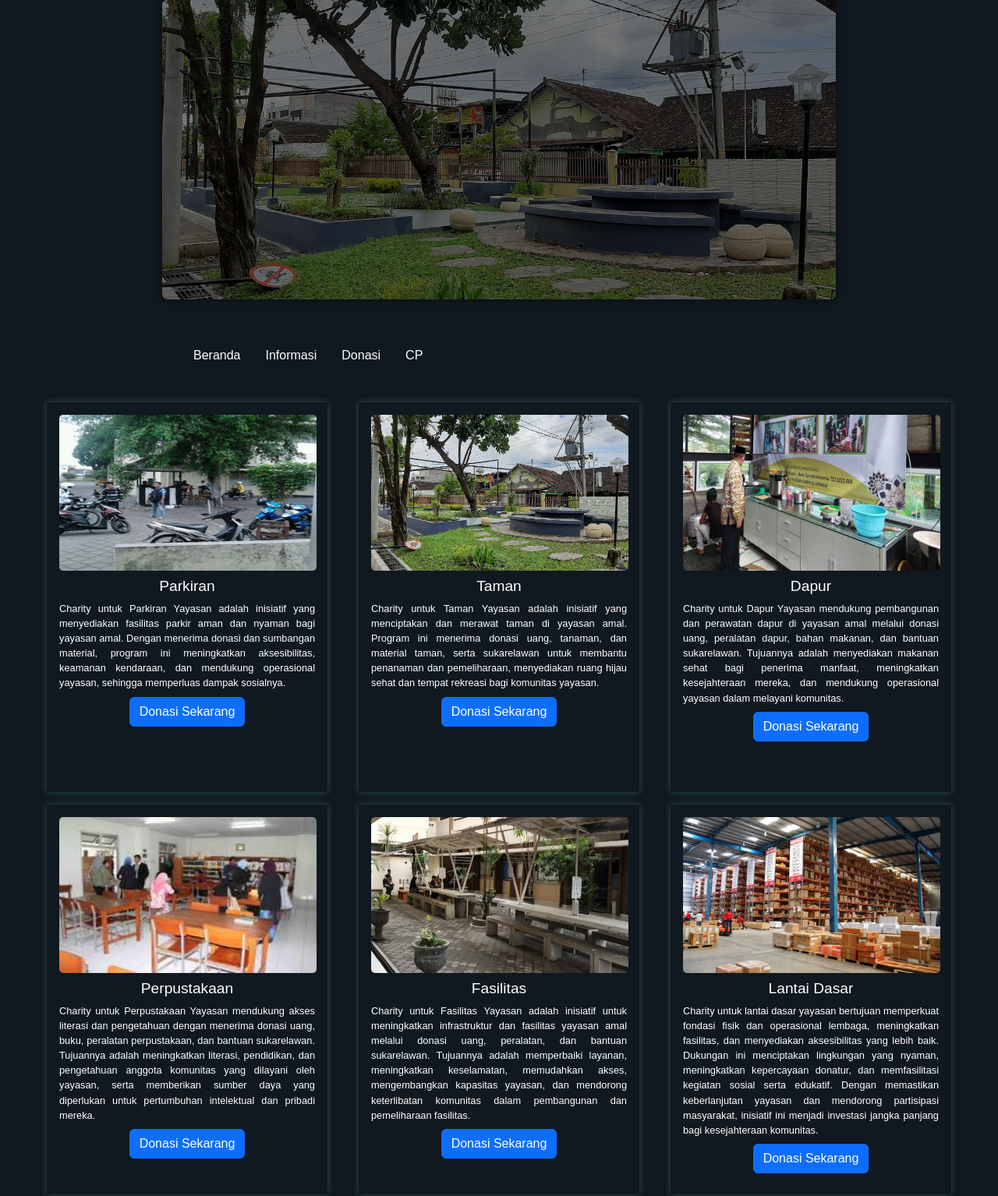
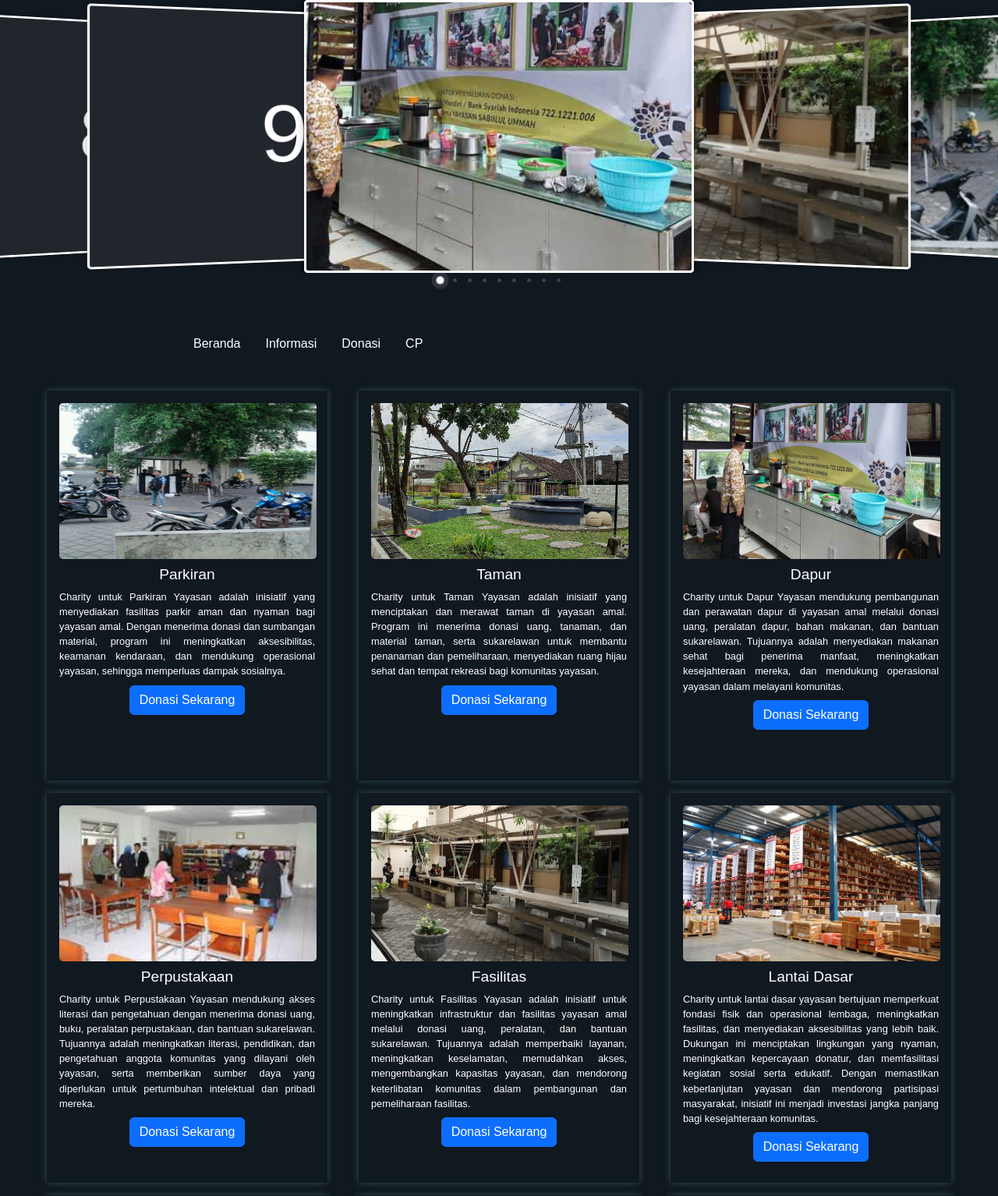
Before and after one commit to segaak/porject-pwd, a PHP site: page /beranda.php in a window 1280 px wide. Shown: the part 150-1684 px from the top of the page at 78% size. Run offline with PHP 8.4, Linux system fonts and the light colour scheme.

Commit message:
mengedit beranda

```diff
--- a/beranda.php
+++ b/beranda.php
@@ -1,8 +1,9 @@
 <?php
-
+session_start();
 ?>
 <!DOCTYPE html>
 <html lang="en">
+
 <head>
   <meta charset="UTF-8">
   <meta name="viewport" content="width=device-width, initial-scale=1.0">
@@ -10,16 +11,143 @@
   <link rel="stylesheet" type="text/css" href="style.css">
   <link href="https://cdn.jsdelivr.net/npm/bootstrap@5.3.3/dist/css/bootstrap.min.css" rel="stylesheet" integrity="sha384-QWTKZyjpPEjISv5WaRU9OFeRpok6YctnYmDr5pNlyT2bRjXh0JMhjY6hW+ALEwIH" crossorigin="anonymous">
   <style>
-*{
+    * {
       margin: 0;
       padding: 0;
       box-sizing: border-box;
     }
+
     body {
       font-family: Arial, sans-serif;
       background-color: #101820;
     }
-header {
+    .slider{width: 100%}
+    .slider input{display: none;}
+    .testimonials{
+      display: flex;
+      align-items: center;
+      justify-content: center;
+      position: relative;
+      min-height: 350px;
+      perspective: 1000px;
+      overflow: hidden;
+    }
+    .testimonials .item {
+  width: 500px; /* Sesuaikan lebar kotak atau label */
+  height: 350px; /* Sesuaikan tinggi kotak atau label */
+  /* padding: 30px; */
+  border-radius: 5px;
+  background-color: #21262d;
+  position: absolute;
+  border: 3px solid white;
+  top: 0;
+  box-sizing: border-box;
+  text-align: center;
+  transition: transform 0.4s;
+  box-shadow: 0 0 10px rgba(0,0,0,0.3);
+  user-select: none;
+  cursor: pointer;
+  display: flex;
+  justify-content: center;
+  align-items: center;
+}
+
+.testimonials .item img {
+  width: 100%;
+  height: 100%; /* Gambar mengisi kotak atau label */
+  object-fit: cover; /* Gambar akan memenuhi kotak atau label */
+  border-radius: 5px; /* Bordes untuk gambar */
+}
+    .testimonials .item h1{font-size: 114px; color: white;}
+    .dots{display: flex; justify-content: center;align-items: center;}
+    .dots label{
+      height: 5px;
+      width: 5px;
+      border-radius: 50%;
+      cursor: pointer;
+      background-color: #413B52;
+      margin: 7px;
+      transition-duration: 0.2s;
+    }
+
+    #t-1:checked ~ .dots label[for="t-1"],
+    #t-2:checked ~ .dots label[for="t-2"],
+    #t-3:checked ~ .dots label[for="t-3"],
+    #t-4:checked ~ .dots label[for="t-4"],
+    #t-5:checked ~ .dots label[for="t-5"],
+    #t-6:checked ~ .dots label[for="t-6"],
+    #t-7:checked ~ .dots label[for="t-7"],
+    #t-8:checked ~ .dots label[for="t-8"],
+    #t-9:checked ~ .dots label[for="t-9"] {
+      transform: scale(2);
+      background-color: #fff;
+      box-shadow: 0px 0px 0px 3px #dddddd24;
+    }
+
+    #t-1:checked ~ .testimonials label[for="t-3"],
+    #t-2:checked ~ .testimonials label[for="t-4"],
+    #t-3:checked ~ .testimonials label[for="t-5"],
+    #t-4:checked ~ .testimonials label[for="t-6"],
+    #t-5:checked ~ .testimonials label[for="t-7"],
+    #t-6:checked ~ .testimonials label[for="t-8"],
+    #t-7:checked ~ .testimonials label[for="t-9"],
+    #t-8:checked ~ .testimonials label[for="t-1"],
+    #t-9:checked ~ .testimonials label[for="t-2"] {
+      transform: translate3d(600px, 0, -180px) rotateY(-25deg);
+      z-index: 2;
+    }
+
+    #t-1:checked ~ .testimonials label[for="t-2"],
+    #t-2:checked ~ .testimonials label[for="t-3"],
+    #t-3:checked ~ .testimonials label[for="t-4"],
+    #t-4:checked ~ .testimonials label[for="t-5"],
+    #t-5:checked ~ .testimonials label[for="t-6"],
+    #t-6:checked ~ .testimonials label[for="t-7"],
+    #t-7:checked ~ .testimonials label[for="t-8"],
+    #t-8:checked ~ .testimonials label[for="t-9"],
+    #t-9:checked ~ .testimonials label[for="t-1"] {
+      transform: translate3d(300px, 0, -90px) rotateY(-15deg);
+      z-index: 3;
+    }
+
+    #t-2:checked ~ .testimonials label[for="t-1"],
+    #t-3:checked ~ .testimonials label[for="t-2"],
+    #t-4:checked ~ .testimonials label[for="t-3"],
+    #t-5:checked ~ .testimonials label[for="t-4"],
+    #t-6:checked ~ .testimonials label[for="t-5"],
+    #t-7:checked ~ .testimonials label[for="t-6"],
+    #t-8:checked ~ .testimonials label[for="t-7"],
+    #t-9:checked ~ .testimonials label[for="t-8"],
+    #t-1:checked ~ .testimonials label[for="t-9"] {
+      transform: translate3d(-300px, 0, -90px) rotateY(15deg);
+      z-index: 3;
+    }
+
+    #t-3:checked ~ .testimonials label[for="t-1"],
+    #t-4:checked ~ .testimonials label[for="t-2"],
+    #t-5:checked ~ .testimonials label[for="t-3"],
+    #t-6:checked ~ .testimonials label[for="t-4"],
+    #t-7:checked ~ .testimonials label[for="t-5"],
+    #t-8:checked ~ .testimonials label[for="t-6"],
+    #t-9:checked ~ .testimonials label[for="t-7"],
+    #t-2:checked ~ .testimonials label[for="t-9"],
+    #t-1:checked ~ .testimonials label[for="t-8"] {
+      transform: translate3d(-600px, 0, -180px) rotateY(25deg);
+    }
+
+    #t-1:checked ~ .testimonials label[for="t-1"],
+    #t-2:checked ~ .testimonials label[for="t-2"],
+    #t-3:checked ~ .testimonials label[for="t-3"],
+    #t-4:checked ~ .testimonials label[for="t-4"],
+    #t-5:checked ~ .testimonials label[for="t-5"],
+    #t-6:checked ~ .testimonials label[for="t-6"],
+    #t-7:checked ~ .testimonials label[for="t-7"],
+    #t-8:checked ~ .testimonials label[for="t-8"],
+    #t-9:checked ~ .testimonials label[for="t-9"] {
+      z-index: 4;
+    }
+
+    /* header {
   box-shadow: 0 0 10px rgba(0, 0, 0, .5);
   background: url(navbar.jpg) center/cover no-repeat;
   padding: 12rem;
@@ -35,7 +163,7 @@ header::before {
   height: 100%;
   width: 100%;
   background: rgba(0, 0, 0, .5);
-}
+} */
     .navbar {
       display: flex;
       justify-content: space-between;
@@ -45,27 +173,33 @@ header::before {
       margin: 0 auto;
 
     }
+
     .navbar a {
       font-size: 25px;
     }
+
     .logo a {
       text-decoration: none;
       color: #ffffff;
       font-size: 35px;
       font-weight: bold;
     }
+
     .menu {
       list-style-type: none;
       display: flex;
     }
+
     .menu li {
       margin: 0 1rem;
     }
+
     .menu li a {
       text-decoration: none;
       color: #ffffff;
       transition: color 0.3s ease;
     }
+
     .menu li a:hover {
       color: #ffcc00;
     }
@@ -78,18 +212,22 @@ header::before {
       margin-left: 200px;
       margin-top: 60px;
     }
+
     .pilih {
       list-style-type: none;
       display: flex;
     }
+
     .pilih li {
       margin: 0 1rem;
     }
+
     .pilih li a {
       text-decoration: none;
       color: #ffffff;
       transition: color 0.3s ease;
     }
+
     .pilih li a:hover {
       color: #ffcc00;
     }
@@ -98,15 +236,18 @@ main {
       max-width: 1200px;
       margin: 2rem auto;
     }
-.paket-wisata{
+
+    .paket-wisata {
       margin-bottom: 2rem;
       text-align: center;
     }
+
     .paket-wisata-container {
       display: flex;
       flex-wrap: wrap;
       justify-content: space-between;
     }
+
     .paket-wisata-item {
       box-shadow: 0 0 8px darkslategray;
       flex: 1;
@@ -119,48 +260,107 @@ main {
       text-align: center;
       transition: transform 0.3s ease;
     }
+
     .paket-wisata-item:hover {
       transform: scale(1.1);
     }
+
     .paket-wisata-item img {
       width: 330px;
       height: 200px;
       border-radius: 5px;
     }
-.paket-wisata-item h3{
+
+    .paket-wisata-item h3 {
       font-size: 1.2rem;
       margin: 0.5rem 0;
       color: white;
     }
-.paket-wisata-item p{
+
+    .paket-wisata-item p {
       font-size: 0.8rem;
       margin: 0.5rem 0;
       text-align: justify;
       color: white;
     }
+
   </style>
 </head>
+
 <body>
+
 <nav>
     <div class="navbar">
       <div class="logo">
         <a href="beranda.php">Vatika Yayasan</a>
       </div>
       <ul class="menu">
-
-              <?php session_start();
-                if(isset($_SESSION['login']) && $_SESSION['login'] == true || isset($_SESSION['admin']) && $_SESSION['admin'] == true ) :
+        <?php
+        if (isset($_SESSION['login']) && $_SESSION['login'] == true || isset($_SESSION['admin']) && $_SESSION['admin'] == true) :
         ?>
           <li><a href="logout.php">Logout</a></li>
-              <?php else: ?>
+        <?php else : ?>
           <li><a href="login.php">Login</a></li>
         <?php endif; ?>
-
       </ul>
     </div>
   </nav>
-    <header class="rounded">
-    </header>
+
+  <!-- <header class="rounded">
+    </header> -->
+    <div class="slider">
+    <input type="radio" name="slider" id="t-1" checked>
+    <input type="radio" name="slider" id="t-2">
+    <input type="radio" name="slider" id="t-3">
+    <input type="radio" name="slider" id="t-4">
+    <input type="radio" name="slider" id="t-5">
+    <input type="radio" name="slider" id="t-6">
+    <input type="radio" name="slider" id="t-7">
+    <input type="radio" name="slider" id="t-8">
+    <input type="radio" name="slider" id="t-9">
+    <div class="testimonials">
+      <label for="t-1" class="item">
+        <img src="dapur.jpg" alt="">
+      </label>
+      <label for="t-2" class="item">
+        <img src="fasilitas.jpg" alt="">
+      </label>
+      <label for="t-3" class="item">
+        <img src="parkiran.jpg" alt="">
+      </label>
+      <label for="t-4" class="item">
+        <img src="perpustakaan.jpeg" alt="">
+      </label>
+      <label for="t-5" class="item">
+        <h1>5</h1>
+      </label>
+      <label for="t-6" class="item">
+        <h1>6</h1>
+      </label>
+      <label for="t-7" class="item">
+        <h1>7</h1>
+      </label>
+      <label for="t-8" class="item">
+        <h1>8</h1>
+      </label>
+      <label for="t-9" class="item">
+        <h1>9</h1>
+      </label>
+    </div>
+    <div class="dots">
+      <label for="t-1"></label>
+      <label for="t-2"></label>
+      <label for="t-3"></label>
+      <label for="t-4"></label>
+      <label for="t-5"></label>
+      <label for="t-6"></label>
+      <label for="t-7"></label>
+      <label for="t-8"></label>
+      <label for="t-9"></label>
+    </div>
+  </div>
+
+
     <nav>
     <div class="navigasi">
       <ul class="pilih">
@@ -169,7 +369,7 @@ main {
         <li><a href="donasi.php">Donasi</a></li>
         <li><a href="contact.php">CP</a></li>
         <?php
-                if(isset($_SESSION['admin']) && $_SESSION['admin'] == true): ?>
+        if (isset($_SESSION['admin']) && $_SESSION['admin'] == true) : ?>
           <li><a href="berandaadmin.php">Admin</a></li>
         <?php endif; ?>
       </ul>
@@ -244,4 +444,5 @@ main {
     </selection>
   </main>
 </body>
+
 </html>
```
Lines whose indentation alone changed are shown as unchanged.
